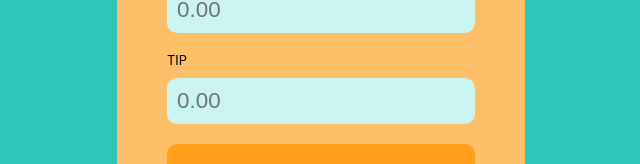
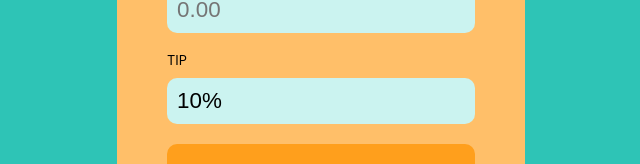
Before and after one commit to Andriikryl/tip-calc-app, a React (Create React App) app: page / in a window 1280 px wide. Shown: the part 128-292 px from the top of the page, without its empty margins (319-959 px from the left). Built offline with nearby package versions, Linux system fonts and the light colour scheme.

Commit message:
feat[tip/bill/state]

```diff
--- a/src/App.js
+++ b/src/App.js
@@ -1,12 +1,34 @@
 import "./App.css";
+import React, { useState } from "react";
 
 function App() {
+  const [bill, setBill] = useState("");
+  const [tip, setTip] = useState("10%");
+
+  function handleTipChange(e) {
+    let value = e.target.value.replace("%", "");
+    if (value.indexOf("%") === -1) {
+      value = value + "%";
+    }
+    setTip(value);
+  }
+
   return (
     <div className="App">
       <label>Bill total</label>
-      <input type="text" placeholder={"0.00"} />
+      <input
+        type="text"
+        placeholder={"0.00"}
+        value={bill}
+        onChange={(e) => setBill(e.target.value)}
+      />
       <label>Tip</label>
-      <input type="text" placeholder={"0.00"} />
+      <input
+        type="text"
+        placeholder={"0.00"}
+        value={tip}
+        onChange={handleTipChange}
+      />
       <div className="summary">
         <div className="split">
           <label>Split</label>
```
